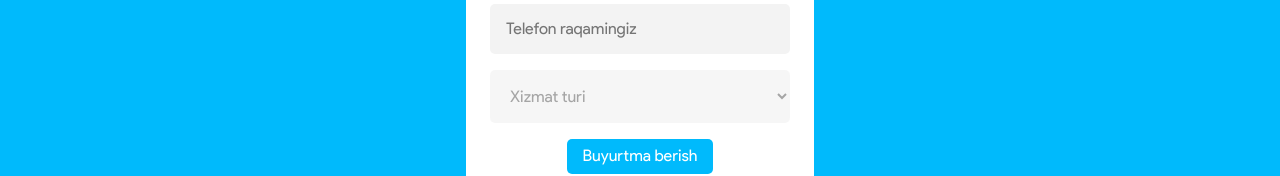
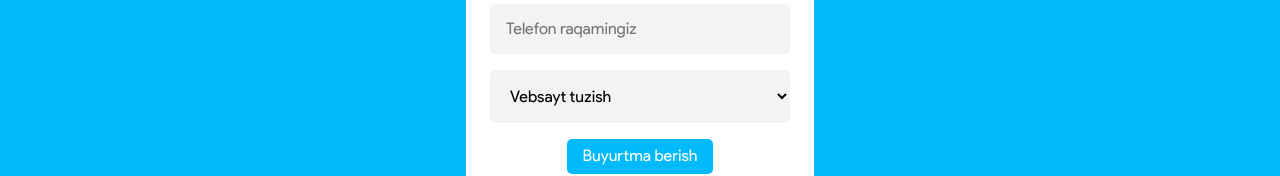
Before and after one commit to mrshuhrat/Pixer, a plain HTML site: page index.html in a window 1280 px wide. Shown: the part 3328-3504 px from the top of the page. Drawn offline with Linux system fonts and the light colour scheme.

Commit message:
form select correct some styless

```diff
--- a/index.html
+++ b/index.html
@@ -158,8 +158,8 @@
         <form class="form-container">
           <input name="Ismingiz" required class="form-input" type="text" placeholder="Ismingiz">
           <input class="form-input" required type="tel" placeholder="Telefon raqamingiz">
-          <select class="form-select" name="xizmat-turi" disabled>
-            <option aria-disabled="false">Xizmat turi</option>
+          <select class="form-select" name="xizmat-turi">
+            <option aria-disabled="false" disabled>Xizmat turi</option>
             <option>Vebsayt tuzish</option>
             <option>Telegram bot</option>
             <option>SMM</option>
```
Also changed, not shown: services.html (+1 -1 lines).
